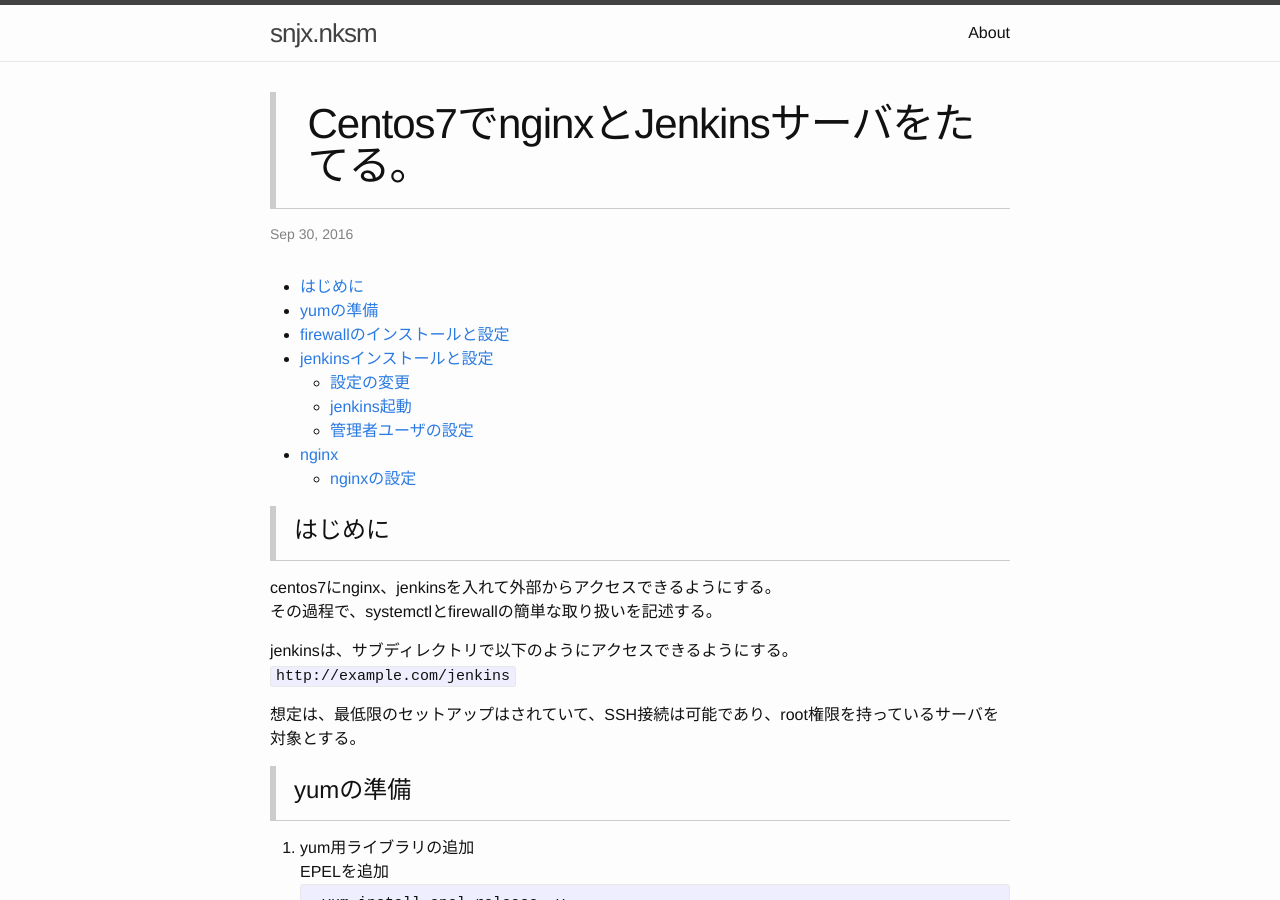
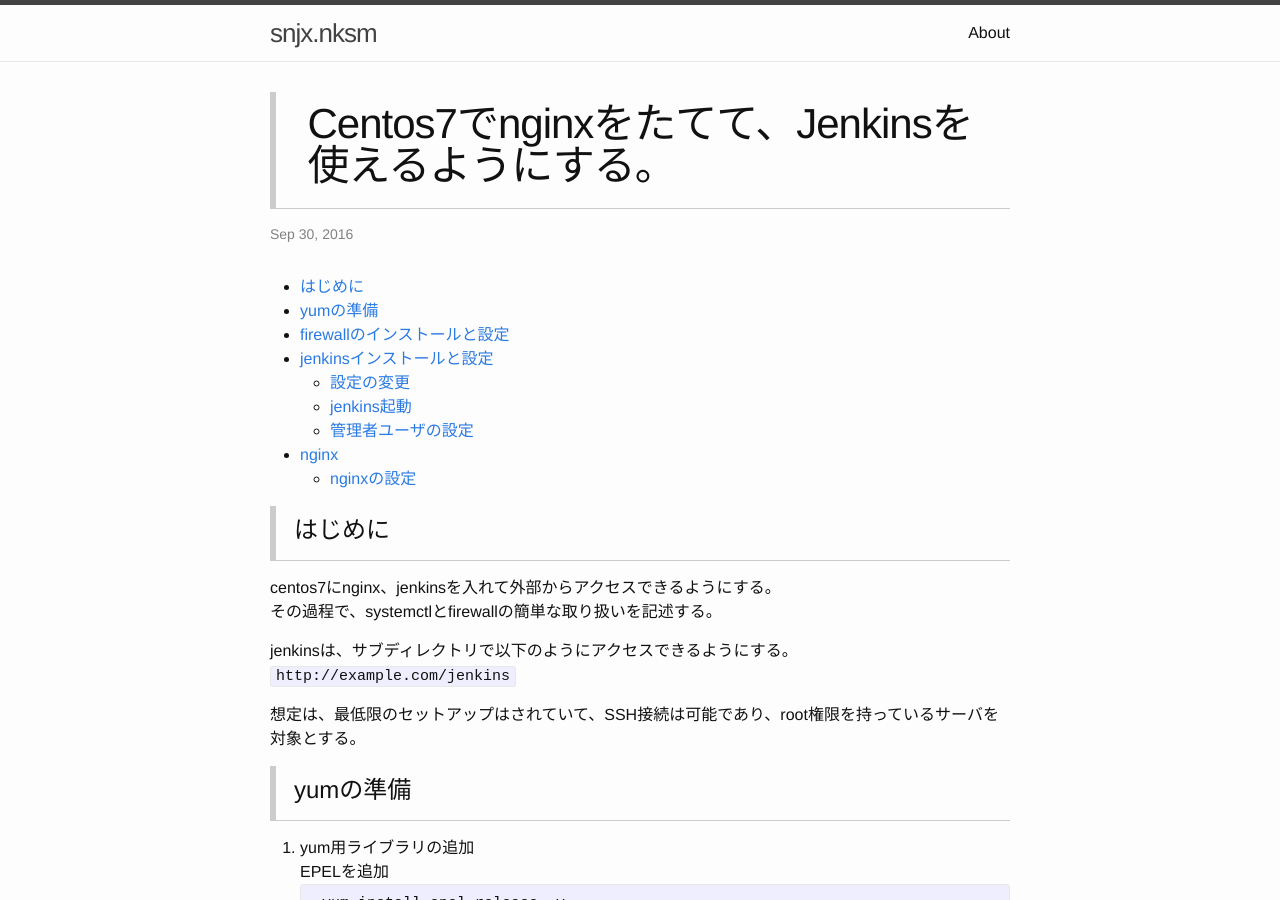
Before and after one commit to snjxnksm/snjxnksm.github.io, a Jekyll site: the page built from _posts/2016-09-30-nginx_jenkins.md, in a window 1280 px wide and 900 px high. Built offline with Jekyll 4.4.1, drawn with Linux system fonts in a browser that asks for light colours; some of the changed text lies outside the part shown.

Commit message:
Update 2016-09-30-nginx_jenkins.md

```diff
--- a/_posts/2016-09-30-nginx_jenkins.md
+++ b/_posts/2016-09-30-nginx_jenkins.md
@@ -1,6 +1,6 @@
 ---
 layout: post
-title: Centos7でnginxとJenkinsサーバをたてる。
+title: Centos7でnginxをたてて、Jenkinsを使えるようにする。
 categories:
   - Linux
   - Centos7
@@ -116,7 +116,7 @@ Administrator Password欄に、画面に指示されているファイルの中
 
 ## nginxの設定
 
-
+「location」でサブディレクトリを指定して、そのさきにjenkinsをつなげる。
 /etc/nginx/nginx.conf に以下を追加。
 
 <pre>
```
